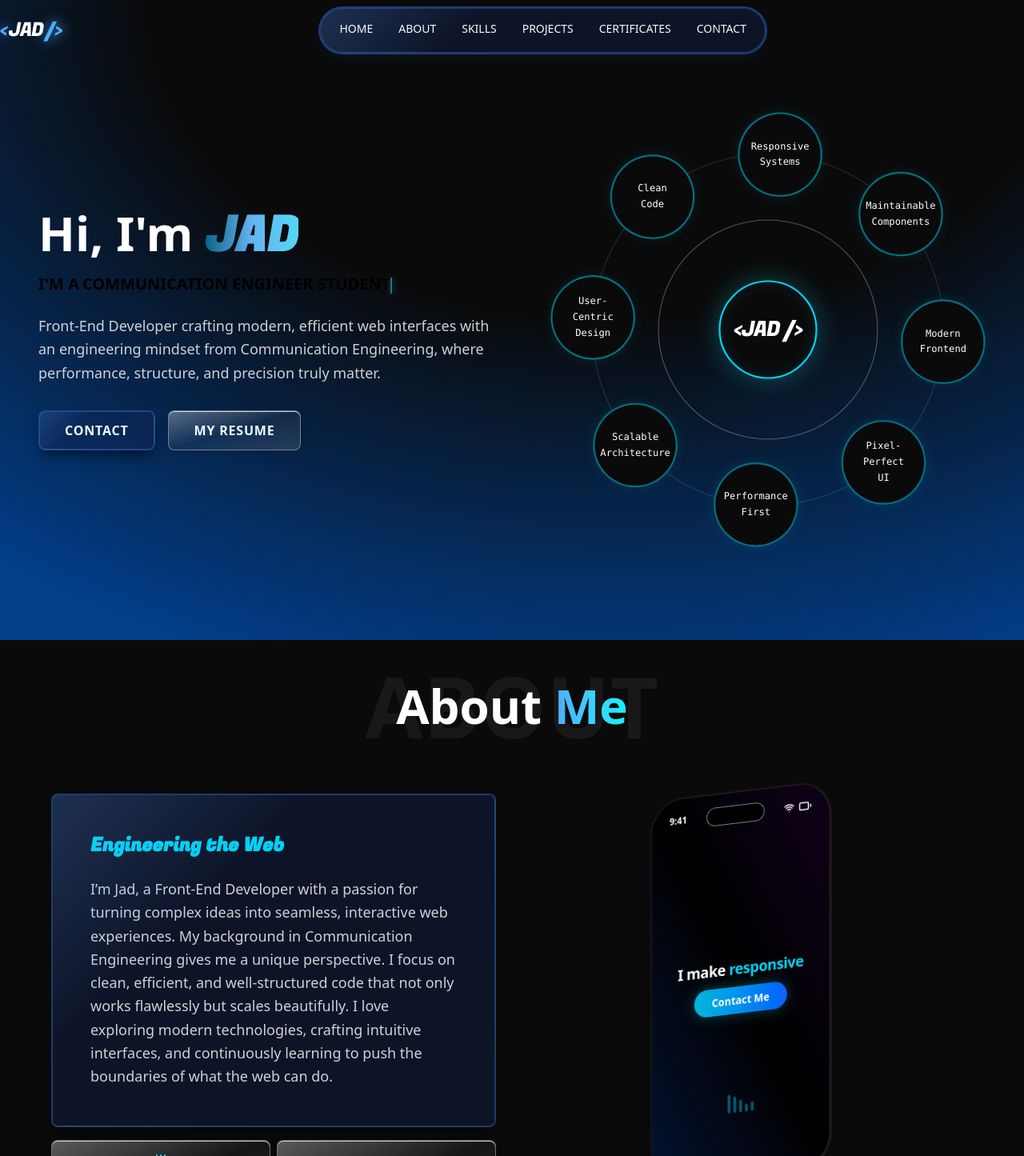
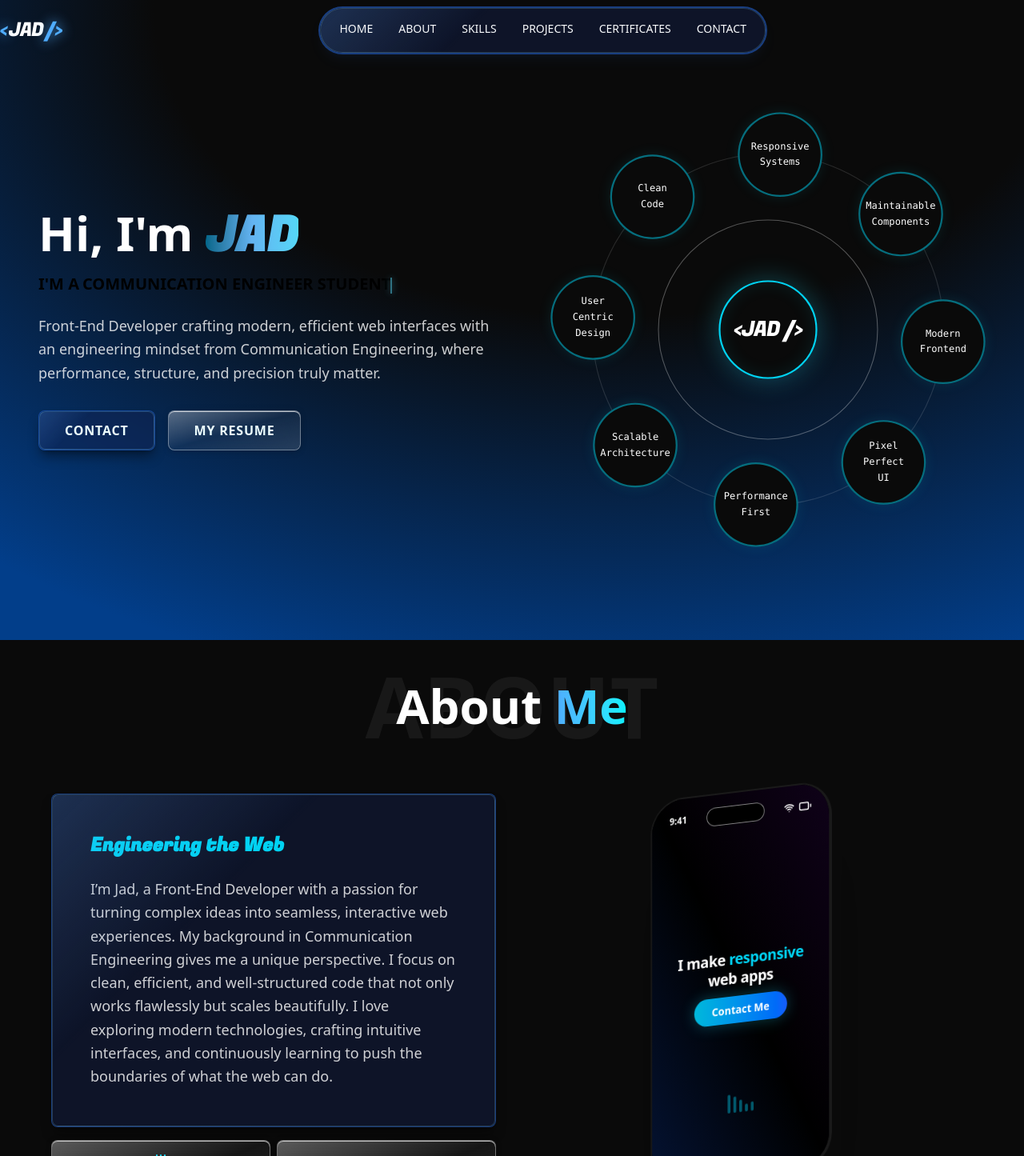
Before and after one commit to JAD-Code/My-Portfolio, a Next.js app: page / in a window 1280 px wide. Shown: the top 1445 px of the page at 80% size. Built offline with nearby package versions, Linux system fonts and the light colour scheme.

Commit message:
Fixing missing words in Phone animation

```diff
--- a/src/app/components/sections/About/LevitatingAnimations.tsx
+++ b/src/app/components/sections/About/LevitatingAnimations.tsx
@@ -53,7 +53,8 @@ const LevitatingAnimations = () => {
                   ) : (
                     part
                   )
-                )}
+                )}{" "}
+                web apps
               </h3>
 
               <motion.a
--- a/src/app/components/sections/Home/TechOrbit.tsx
+++ b/src/app/components/sections/Home/TechOrbit.tsx
@@ -6,10 +6,10 @@ const TechOrbit = () => {
   const [isPaused, setIsPaused] = useState(false);
 
   const orbitItems = [
-    { name: "Pixel-Perfect\nUI" },
+    { name: "Pixel Perfect\nUI" },
     { name: "Performance\nFirst" },
     { name: "Scalable\nArchitecture" },
-    { name: "User-Centric\nDesign" },
+    { name: "User Centric\nDesign" },
     { name: "Clean\nCode" },
     { name: "Responsive\nSystems" },
     { name: "Maintainable\nComponents" },
```
